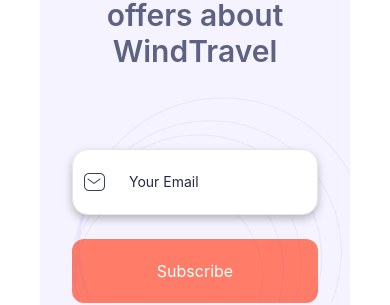
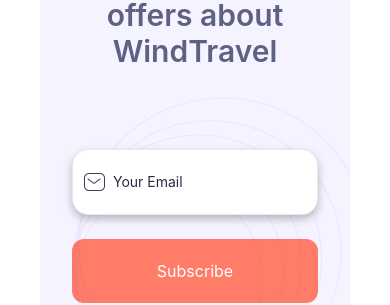
Before and after one commit to Arsalan31/my-project1, a React (Create React App) app: page /Akdn in a window 390 px wide. Shown: the part 10110-10415 px from the top of the page. Built offline with nearby package versions, Linux system fonts and the light colour scheme; what tailwindcss-rtl would draw is missing.

Commit message:
Update Subscribe.js

```diff
--- a/src/Components/Subscribe.js
+++ b/src/Components/Subscribe.js
@@ -22,7 +22,7 @@
                     </div>
                     <div className="flex md:flex-nowrap flex-wrap justify-center gap-6 mt-20">
                         <label class="relative text-gray-400 md:w-2/5 w-full focus-within:text-gray-600 block">
-                            <input type="email" id="email" name="email" placeholder="Your Email" className="w-full h-14 bg-white filter drop-shadow-3xl border rounded-2xl border-gray-200 focus:border-indigo-500 focus:ring-2 focus:ring-indigo-200 text-sm font-normal outline-none placeholder-blue-1000 text-blue-1000 p-8 px-14 leading-8 transition-colors duration-200 ease-in-out" />
+                            <input type="email" id="email" name="email" placeholder="Your Email" className="w-full h-14 bg-white filter drop-shadow-3xl border rounded-2xl border-gray-200 focus:border-indigo-500 focus:ring-2 focus:ring-indigo-200 text-sm font-normal outline-none placeholder-blue-1000 text-blue-1000 p-8 sm:px-14 px-10 leading-8 transition-colors duration-200 ease-in-out" />
                             <img src={require('./assets/Group 46.png')} class="text2 pointer-events-none absolute top-6 left-3"></img>
                         </label>
                         <button className="bg-peach-10 lg:w-1/5 md:w-1/3 w-full px-10 h-16 rounded-xl text-white">
```
